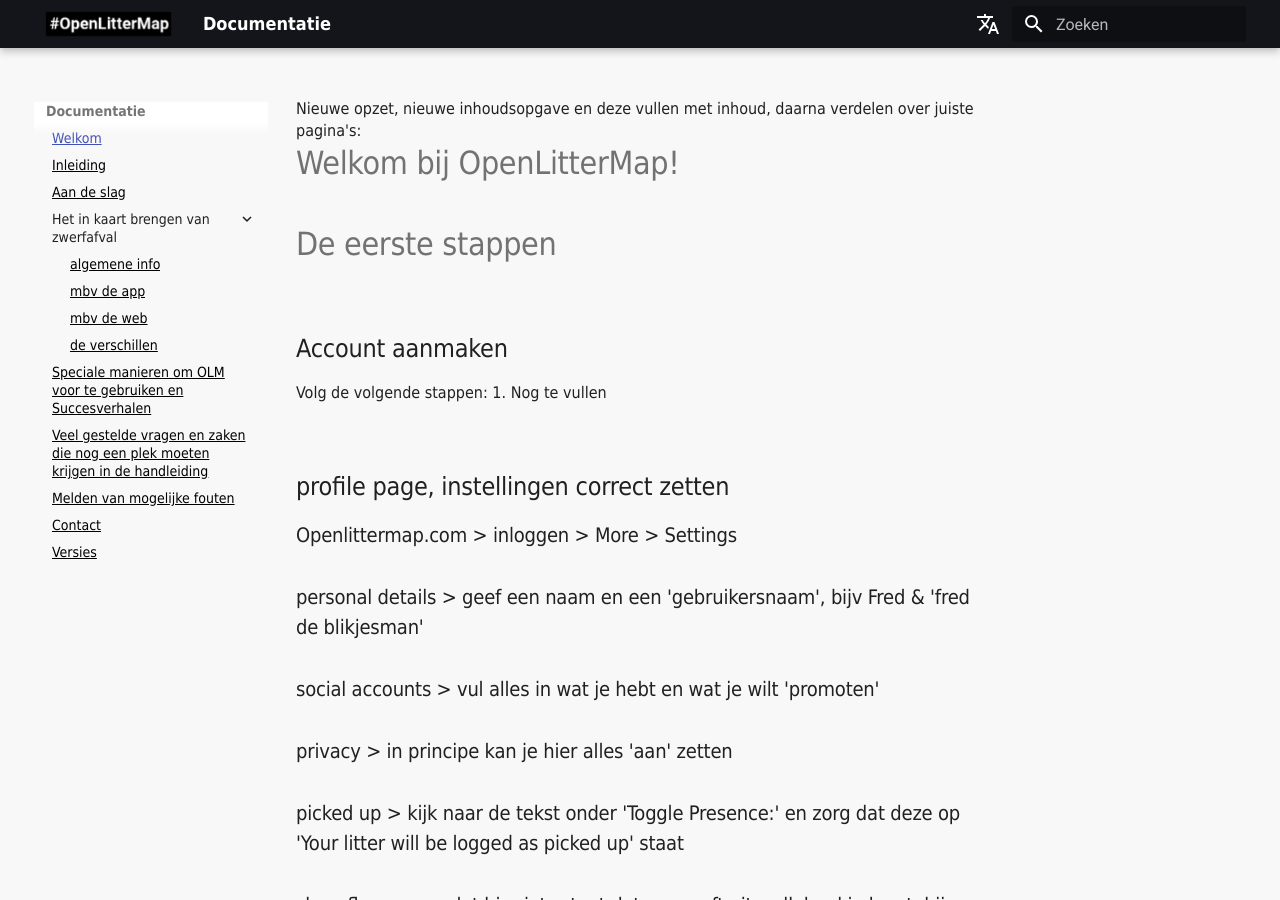
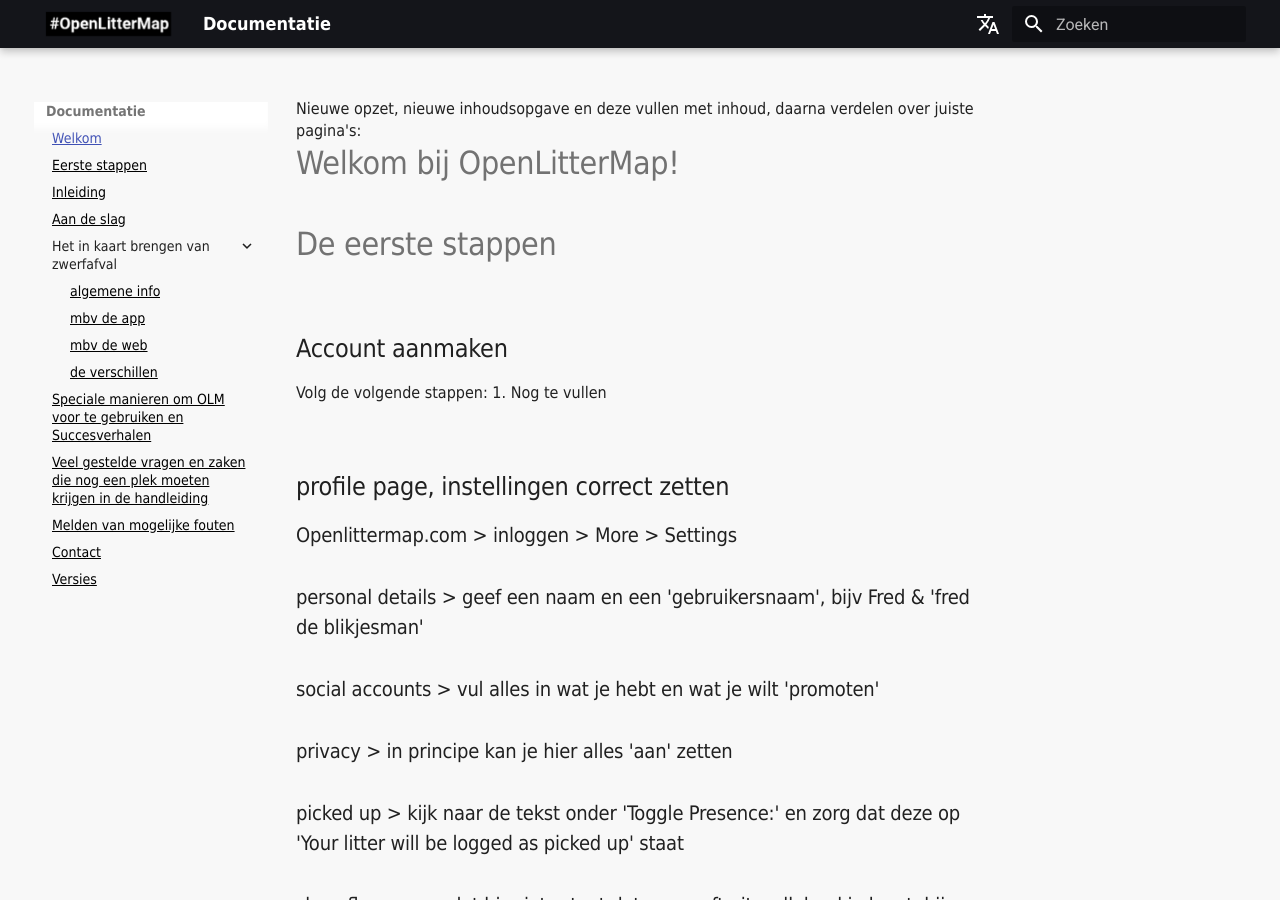
Before and after one commit to phummelen/olm-documentation, an MkDocs documentation site: the page built from documentation/docs/nl/index.md, in a window 1280 px wide and 900 px high. Built offline with MkDocs 1.6.1 and Material for MkDocs 9.7.7, drawn with Linux system fonts in a browser that asks for light colours; comment, search, counter and statistics services are not loaded.

Commit message:
Update mkdocs.yml

```diff
--- a/documentation/config/nl/mkdocs.yml
+++ b/documentation/config/nl/mkdocs.yml
@@ -48,6 +48,9 @@
 
 nav:
 - Welkom: index.md
+- Eerste stappen: first-steps.md
+
+
 - Inleiding: introduction.md
 - Aan de slag: read-this-first.md
 - Het in kaart brengen van zwerfafval:
```
